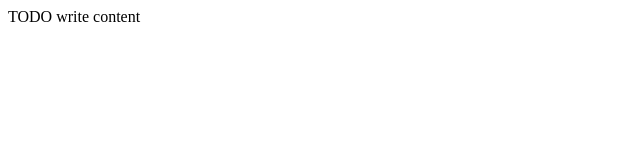
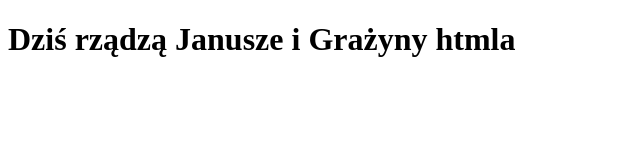
Before and after one commit to uzyn84/HTML_CSS, a website: page Pierwszy_GIT/public_html/index.html in a window 1280 px wide. Shown: the whole page, without its empty margins (0-640 px from the left). Drawn offline with Linux system fonts and the light colour scheme.

Commit message:
Wyczyścili Janusze htmla ;)

```diff
--- a/Pierwszy_GIT/public_html/index.html
+++ b/Pierwszy_GIT/public_html/index.html
@@ -4,13 +4,14 @@ To change this license header, choose License Headers in Project Properties.
 To change this template file, choose Tools | Templates
 and open the template in the editor.
 -->
-<html>
+<html lang="pl">
     <head>
         <title>TODO supply a title</title>
         <meta charset="UTF-8">
         <meta name="viewport" content="width=device-width, initial-scale=1.0">
     </head>
     <body>
-        <div>TODO write content</div>
+        <div></div>
+        <h1>Dziś rządzą Janusze i Grażyny htmla</h1>
     </body>
 </html>
```
